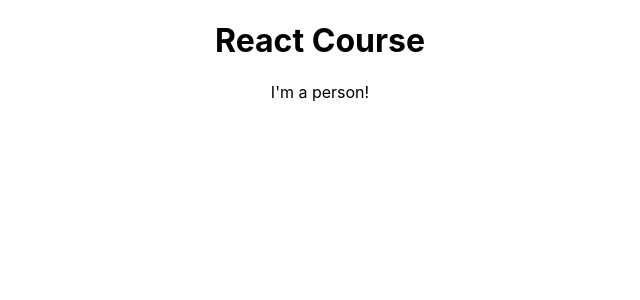
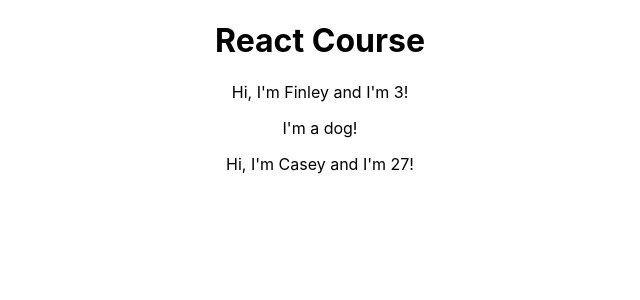
Before and after one commit to caseyr003/react-complete-guide, a React (Create React App) app: page / in a window 1280 px wide. Shown: the top 300 px of the page, without its empty margins (320-960 px from the left). Built offline with nearby package versions, Linux system fonts and the light colour scheme.

Commit message:
add dynamic content to person component

```diff
--- a/src/App.js
+++ b/src/App.js
@@ -7,7 +7,8 @@ class App extends Component {
     return (
       <div className="App">
         <h1>React Course</h1>
-        <Person />
+        <Person name="Finley" age="3">I'm a dog!</Person>
+        <Person name="Casey" age="27" />
       </div>
     );
   }
--- a/src/Person/Person.js
+++ b/src/Person/Person.js
@@ -1,7 +1,12 @@
 import React from 'react';
 
-const person = () => {
-    return <p>I'm a person!</p>
+const person = (props) => {
+    return (
+        <div>
+            <p>Hi, I'm {props.name} and I'm {props.age}!</p>
+            <p>{props.children}</p>
+        </div>
+    )
 };
 
 export default person;
```
